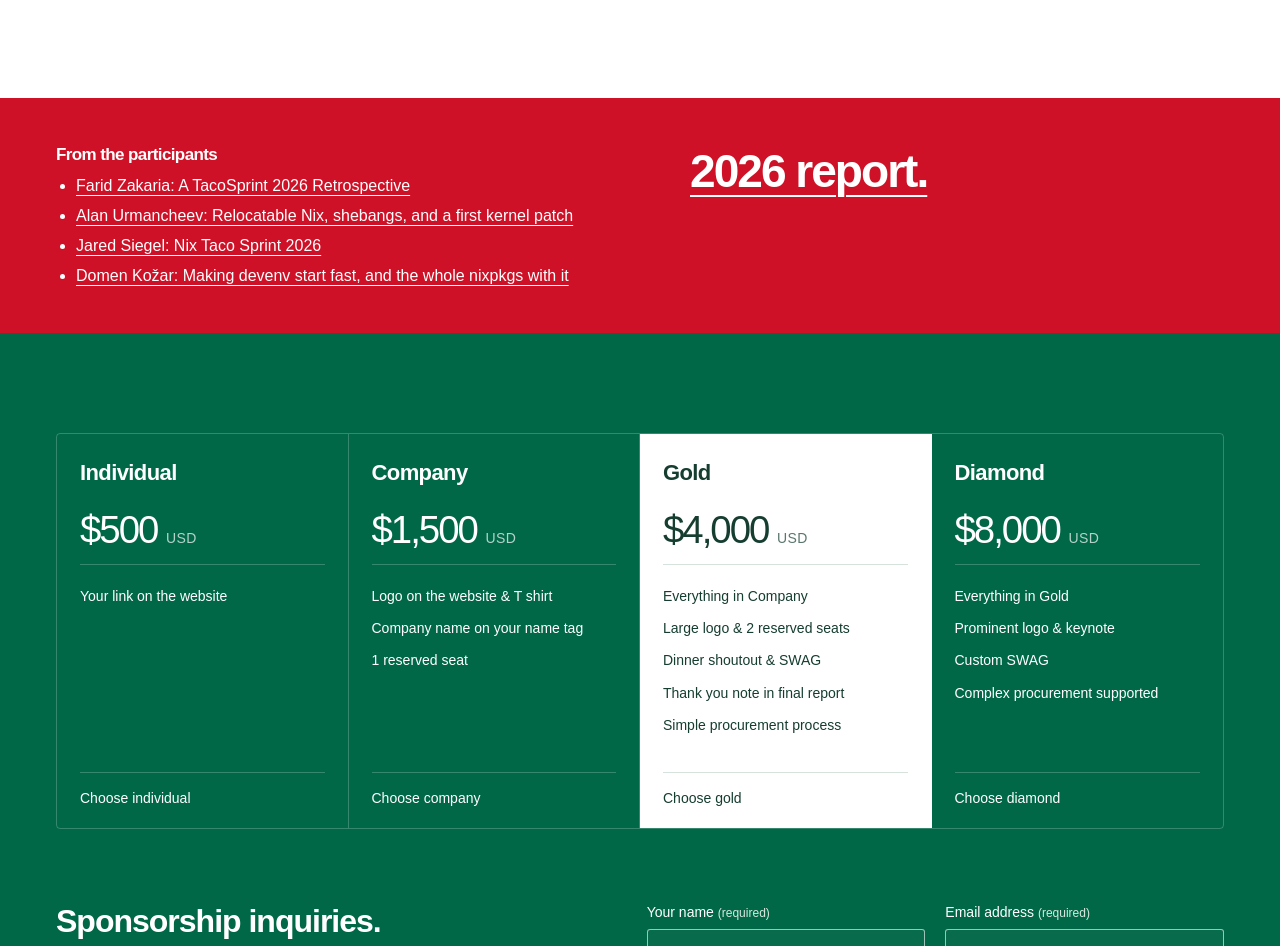
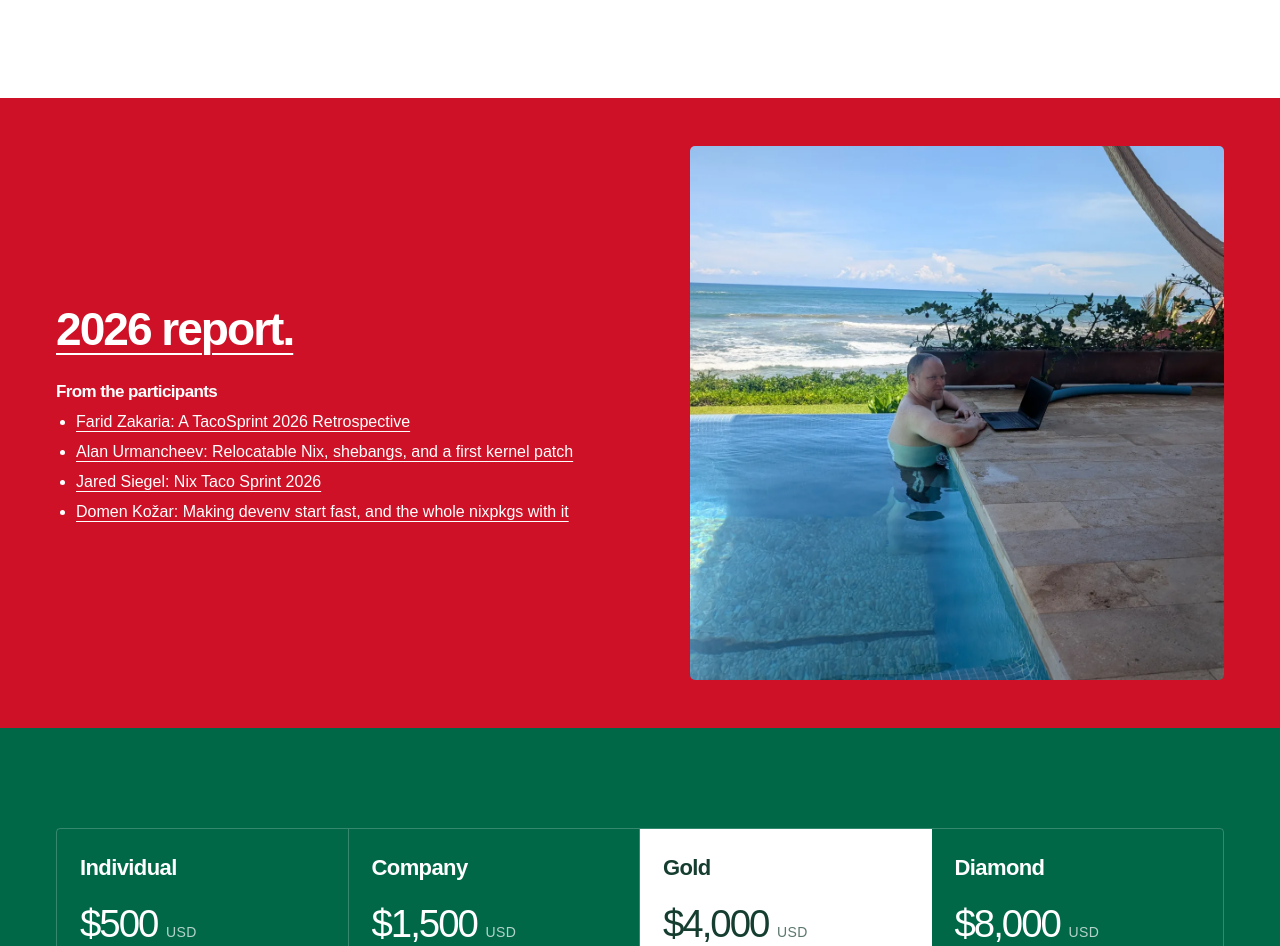
Before and after one commit to OceanSprint/tacosprint.org, an Astro site: page / in a window 1280 px wide. Shown: the part 3095-4041 px from the top of the page. Built offline with nearby package versions, Linux system fonts and the light colour scheme; Astro itself is replaced by a stand-in of ours.

Commit message:
Add pool photo alongside the 2026 report

```diff
--- a/src/pages/index.astro
+++ b/src/pages/index.astro
@@ -193,16 +193,14 @@ import SprintPhoto from "../components/SprintPhoto.astro";
       </details>
     </div>
   </section>
-  <section class="report-row" aria-labelledby="report-title">
-    <div class="container place-grid">
-      <div class="place-heading">
+  <section class="report-row" id="report" aria-labelledby="report-title">
+    <div class="container report-grid">
+      <div class="report-copy">
         <h2 id="report-title">
           <a href="https://fzakaria.com/assets/pdfs/Attention_Nix_and_Tacos_is_All_You_Need.pdf">
             2026 report.
           </a>
         </h2>
-      </div>
-      <div class="place-details">
         <h3 class="participant-reports-heading">From the participants</h3>
         <ul class="participant-reports">
           <li>
@@ -229,6 +227,15 @@ import SprintPhoto from "../components/SprintPhoto.astro";
           </li>
         </ul>
       </div>
+      <img
+        class="section-photo"
+        src="/assets/2026/sprint-pool.webp"
+        alt="A TacoSprint participant using a laptop from the villa pool overlooking the Pacific Ocean"
+        width="1200"
+        height="1594"
+        loading="lazy"
+        decoding="async"
+      />
     </div>
   </section>
   <Sponsorship />
--- a/src/styles/global.css
+++ b/src/styles/global.css
@@ -282,7 +282,8 @@ h3 {
   object-fit: cover;
   object-position: 90% center;
 }
-.about-grid {
+.about-grid,
+.report-grid {
   display: grid;
   grid-template-columns: 1fr 1fr;
   column-gap: 100px;
@@ -310,6 +311,12 @@ h3 {
   background: var(--accent);
   color: var(--paper);
 }
+.report-grid {
+  align-items: center;
+}
+.report-grid > .section-photo {
+  margin-bottom: 0;
+}
 .report-row a:hover {
   color: var(--paper);
   text-decoration-thickness: 3px;
@@ -317,10 +324,10 @@ h3 {
 .report-row a:focus-visible {
   outline-color: var(--paper);
 }
-.report-row .place-heading > h2 {
-  margin-bottom: 0;
+.report-copy > h2 {
+  margin-bottom: 28px;
 }
-.report-row .place-heading a {
+.report-copy > h2 a {
   text-decoration: underline;
   text-decoration-thickness: 2px;
   text-underline-offset: 8px;
@@ -815,6 +822,7 @@ textarea {
     height: 350px;
   }
   .about-grid,
+  .report-grid,
   .place-grid,
   .practical-grid,
   .section-heading,
@@ -899,6 +907,7 @@ textarea {
     letter-spacing: -1.5px;
   }
   .about-grid,
+  .report-grid,
   .place-grid,
   .practical-grid,
   .section-heading,
@@ -1020,6 +1029,7 @@ textarea {
     letter-spacing: -1.5px;
   }
   .about-grid,
+  .report-grid,
   .place-grid,
   .practical-grid,
   .section-heading,
```
Also changed, not shown: public/assets/2026/sprint-pool.webp (added).
